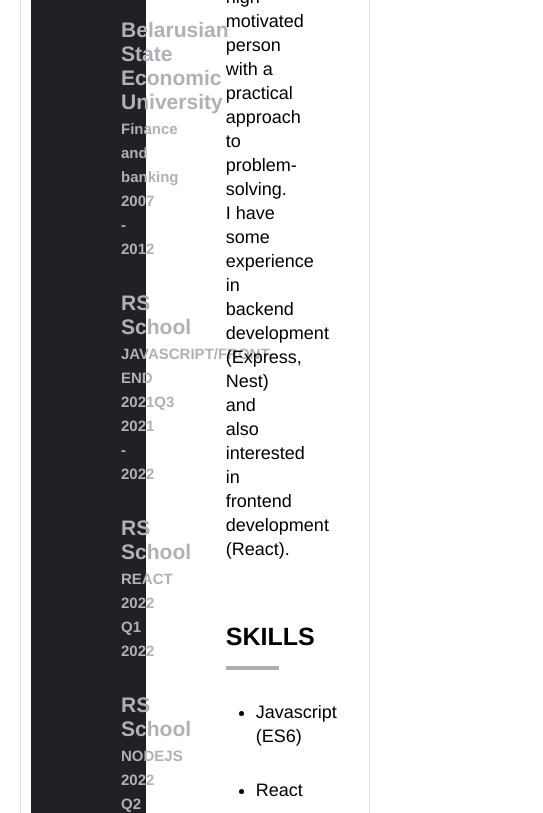
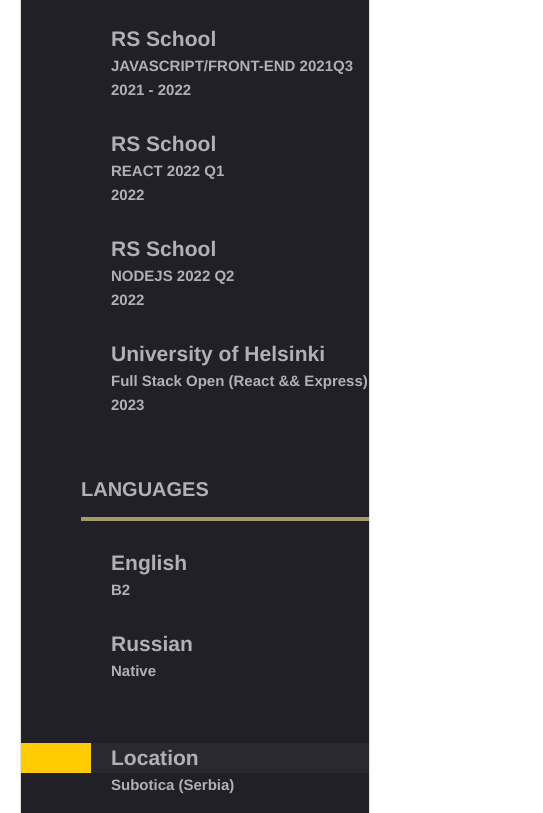
Before and after one commit to vostavhy/rsschool-cv, a website: page index.html in a window 390 px wide. Shown: the part 557-1370 px from the top of the page, 543 px wide, since content can reach past the window. Drawn offline with Linux system fonts and the light colour scheme.

Commit message:
feat: implement responsive

```diff
--- a/sass/abstracts/_constants.scss
+++ b/sass/abstracts/_constants.scss
@@ -1,6 +1,7 @@
 // content width
 $content-width: 1400px;
-$mobile-width: 770px;
+$tablet-width: 1200px;
+$mobile-width: 768px;
 
 // parts width
 $aside-width: 35%;
--- a/sass/abstracts/_mixins.scss
+++ b/sass/abstracts/_mixins.scss
@@ -1,4 +1,4 @@
-@mixin font($size: 1.6rem, $weight: normal, $style: normal, $height: 2.4rem){
+@mixin font($size: 1.6rem, $weight: normal, $style: normal, $height: 2.4rem) {
   font-size: $size;
   font-weight: $weight;
   font-style: $style;
@@ -11,6 +11,12 @@
   }
 }
 
+@mixin media-tablet {
+  @media (max-width: $tablet-width) {
+    @content;
+  }
+}
+
 @mixin media-mobile {
   @media (max-width: $mobile-width) {
     @content;
--- a/sass/base/_base.scss
+++ b/sass/base/_base.scss
@@ -31,4 +31,8 @@
 
 h2 {
   @include font($size: 2.5rem, $weight: semi-bold, $height: 3rem);
+
+  @include media-mobile {
+    @include font($size: 2rem, $weight: semi-bold, $height: 2.5rem);
+  }
 }
--- a/sass/layouts/_aside.scss
+++ b/sass/layouts/_aside.scss
@@ -2,6 +2,10 @@
   width: $aside-width;
   background-color: $primary-color;
   color: $text-additional-color;
+
+  @include media-mobile {
+    width: 100%;
+  }
 }
 
 .aside__wrapper {
--- a/sass/layouts/_footer.scss
+++ b/sass/layouts/_footer.scss
@@ -4,14 +4,9 @@
   justify-content: space-between;
   padding: 30px 90px;
   background-color: $primary-color;
-}
 
-.footer__logo {
-  width: 150px;
-  height: 50px;
   @include media-mobile {
-    width: 105px;
-    height: 35px;
+    padding: 30px;
   }
 }
 
--- a/sass/layouts/_header.scss
+++ b/sass/layouts/_header.scss
@@ -1,11 +1,20 @@
 .header__wrapper {
   display: flex;
   align-items: center;
+
+  @include media-mobile {
+    background-color: $primary-color;
+    flex-direction: column;
+  }
 }
 
 .header__logo {
   width: $aside-width;
   background-color: $primary-color;
+
+  @include media-mobile {
+    align-self: flex-start;
+  }
 }
 
 .header__avatar {
@@ -15,19 +24,43 @@
 .header__info {
   width: $main-width;
   background-color: $secondary-color;
+
+  @include media-mobile {
+    width: 100%;
+  }
 }
 
 .header__description {
   padding: 70px;
   text-transform: uppercase;
+
+  @include media-tablet {
+    padding: 60px;
+  }
+
+  @include media-mobile {
+    padding: 40px;
+  }
 }
 
 .header__name {
   &_bold {
     font-weight: bold;
   }
+
+  @include media-tablet {
+    @include font($size: 4rem, $height: 5rem);
+  }
+
+  @include media-mobile {
+    @include font($size: 2.5rem, $height: 3.5rem);
+  }
 }
 
 .header__title {
-  @include font($size: 3rem, $height: 3.5rem);
+  @include font($size: 2.5rem, $height: 3.5rem);
+
+  @include media-tablet {
+    @include font($size: 2rem, $height: 2.5rem);
+  }
 }
--- a/sass/layouts/_main.scss
+++ b/sass/layouts/_main.scss
@@ -3,4 +3,14 @@
   top: -60px;
   width: $main-width;
   padding: 0 80px;
+
+  @include media-tablet {
+    top: 0px;
+    padding: 0 20px 40px;
+  }
+
+  @include media-mobile {
+    top: 40px;
+    width: 100%;
+  }
 }
--- a/sass/layouts/_wrapper.scss
+++ b/sass/layouts/_wrapper.scss
@@ -6,14 +6,13 @@
   @include media-laptop {
     margin: 20px 20px;
   }
-
-  @include media-mobile {
-    margin: 20px 20px;
-    padding: 10px;
-  }
 }
 
 .content-wrapper {
   display: flex;
   justify-content: space-between;
+
+  @include media-mobile {
+    flex-direction: column;
+  }
 }
```
Also changed, not shown: sass/style.css, 1 other file. Lines whose indentation alone changed are shown as unchanged.
